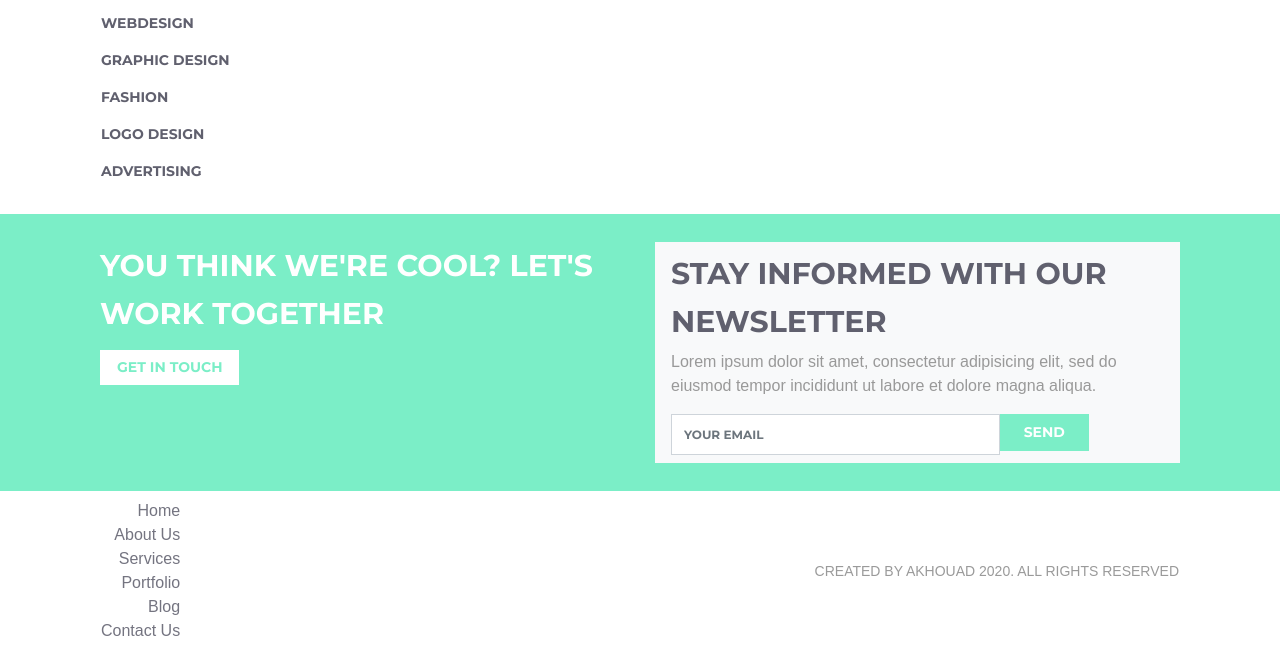
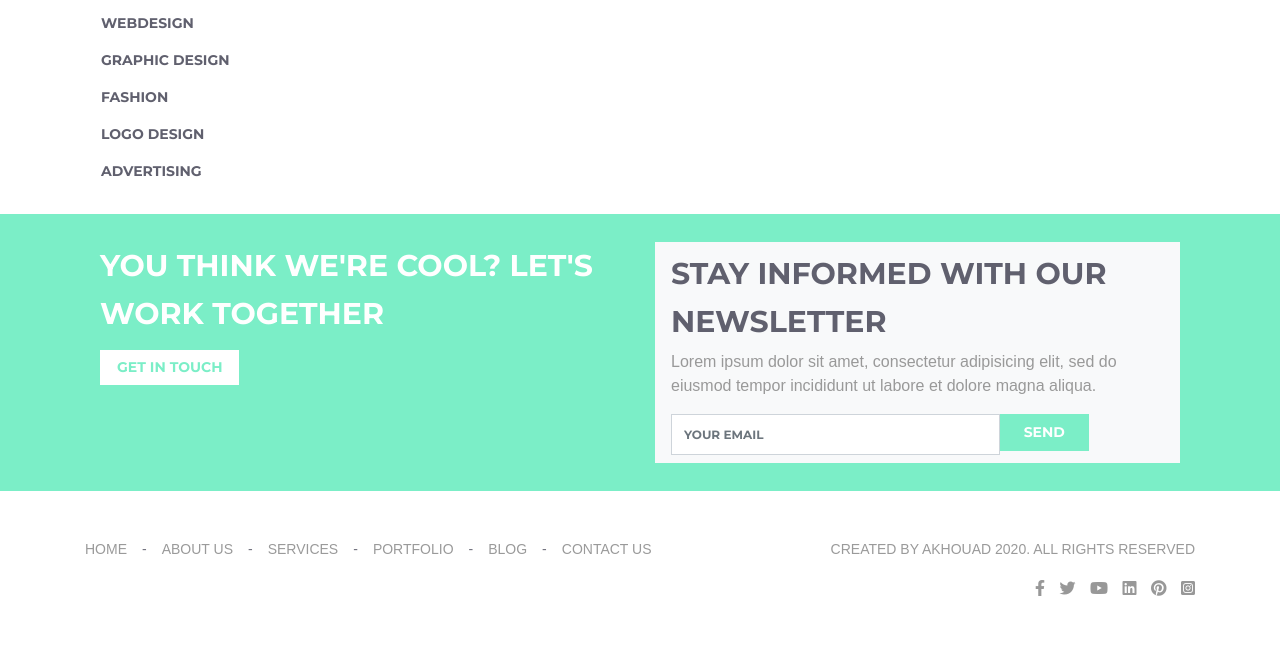
Before and after one commit to KarinaZh/Akad, a plain HTML site: page index1.html in a window 1280 px wide. Shown: the part 1933-2584 px from the top of the page. Drawn offline with nearby package versions, Linux system fonts and the light colour scheme.

Commit message:
Finished footer

```diff
--- a/index1.html
+++ b/index1.html
@@ -9,6 +9,7 @@
 	<script src="https://cdn.jsdelivr.net/npm/popper.js@1.16.0/dist/umd/popper.min.js" integrity="sha384-Q6E9RHvbIyZFJoft+2mJbHaEWldlvI9IOYy5n3zV9zzTtmI3UksdQRVvoxMfooAo" crossorigin="anonymous"></script>
 	<script src="https://stackpath.bootstrapcdn.com/bootstrap/4.5.0/js/bootstrap.min.js" integrity="sha384-OgVRvuATP1z7JjHLkuOU7Xw704+h835Lr+6QL9UvYjZE3Ipu6Tp75j7Bh/kR0JKI" crossorigin="anonymous"></script>
 	<link href="https://fonts.googleapis.com/css2?family=Montserrat:wght@400;500;600;700&family=Open+Sans:wght@400;600;700&display=swap" rel="stylesheet">
+	<link rel="stylesheet" href="https://use.fontawesome.com/releases/v5.14.0/css/all.css" integrity="sha384-HzLeBuhoNPvSl5KYnjx0BT+WB0QEEqLprO+NBkkk5gbc67FTaL7XIGa2w1L0Xbgc" crossorigin="anonymous">
 	<link rel="stylesheet" type="text/css" href="styles.css">
 </head>
 <body>
@@ -187,33 +188,26 @@ modi tempora incidunt ut labore.</p>
 </div>
 </main>
 <footer>
-<div class="container">
-	<nav class="navbar">
-    <ul class="navbar-nav mr-auto">
-      <li class="nav-item">
-        <a class="nav-link p-0" href="#">Home</a>
-      </li>
-      <li class="nav-item">
-        <a class="nav-link p-0" href="#">About Us</a>
-      </li>
-      <li class="nav-item">
-        <a class="nav-link p-0" href="#">Services</a>
-      </li>
-      <li class="nav-item">
-        <a class="nav-link p-0" href="#">Portfolio</a>
-      </li>
-      <li class="nav-item">
-        <a class="nav-link p-0" href="#">Blog</a>
-      </li>
-      <li class="nav-item">
-        <a class="nav-link p-0" href="#">Contact Us</a>
-      </li>
-    </ul>
-    <span class="navbar-text">
-      Created by akhouad 2020. all rights reserved
-    </span>
-  </div>
+<div class="container py-5 d-flex flex-column">
+<div class="d-flex flex-row justify-content-between align-items-start flex-wrap">
+<nav class="nav d-flex flex-sm-row flex-column pb-1">
+  <a class="nav-link" href="#">Home</a>
+  <a class="nav-link" href="#">About Us</a>
+  <a class="nav-link" href="#">Services</a>
+  <a class="nav-link" href="#">Portfolio</a>
+  <a class="nav-link" href="#">Blog</a>
+  <a class="nav-link" href="#">Contact Us</a>
 </nav>
+<p class="paternity">created by akhouad 2020. all rights reserved</p>
+</div>
+<div class="socialmedia ml-auto">
+<i class="fab fa-facebook-f"></i>
+<i class="fab fa-twitter"></i>
+<i class="fab fa-youtube"></i>
+<i class="fab fa-linkedin"></i>
+<i class="fab fa-pinterest"></i>
+<i class="fab fa-instagram-square"></i>
+</div>
 </div>
 </footer>
 </body>
--- a/styles.css
+++ b/styles.css
@@ -249,14 +249,39 @@ h2 {
   border: none;
 }
 
-.navbar-text {
+.paternity, footer .nav-link {
   font-size: 14px;
   font-family: OpenSans, sans-serif;
   color: rgb(154, 154, 154);
   text-transform: uppercase;
-  line-height: 3.429;
 }
 
+footer .nav-link {
+	padding: 0 15px 0 0;
+}
+
+footer .nav-link:hover {
+	color: #7beec7;
+}
+
+footer nav a::after {
+	content: "-";
+	color: #747480;
+	padding-left: 15px;
+}
+
+footer nav a:last-child::after {
+	content: none;
+}
+
+.fab {
+	color: #989898;
+	padding-left: 10px;
+}
+
+.fab:hover {
+	color: #7beec7;
+}
 
 
 
@@ -309,6 +334,14 @@ h2 {
 	.sidebar {
 		display: none;
 	}
+
+	footer .nav-link {
+	padding: 0 5px 0 0;
+    }
+
+    footer nav a::after {
+	padding-left: 5px;
+    }
 }
 
 @media (max-width: 576px) {
@@ -324,4 +357,8 @@ h2 {
     .card-columns {
     	margin: auto;
     }
+
+    footer nav a::after {
+	content: "";
+    }
 }
```
